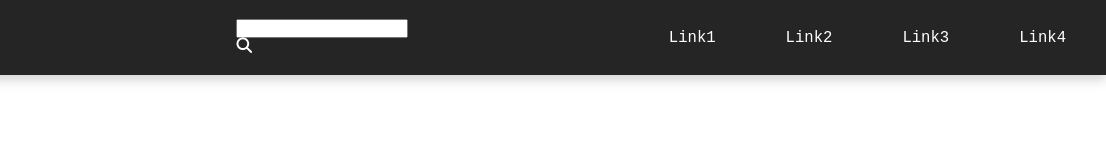
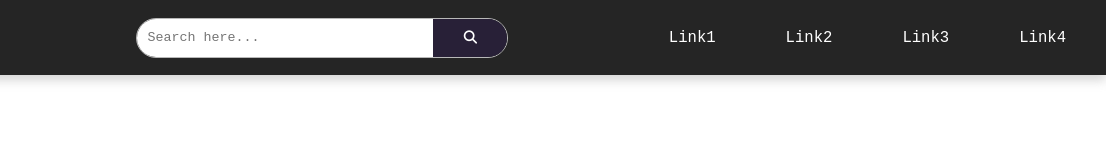
Before and after one commit to ManikMaity/Revision-All, a plain HTML site: page HTML-CSS-REVISION/CSS-UNIQUE/index.html in a window 1280 px wide. Shown: the full height of the page, 174-1280 px from the left. Drawn offline with Linux system fonts and the light colour scheme.

Commit message:
HTML & CSSS Revision complete

```diff
--- a/HTML-CSS-REVISION/CSS-UNIQUE/index.html
+++ b/HTML-CSS-REVISION/CSS-UNIQUE/index.html
@@ -17,11 +17,11 @@
             <img src="./AliExpress-Logo.png" alt="">
         </div>
 
-        <div>
-            <input type="text" name="" id="">
-            <div>
+        <div class="search-box">
+            <input type="text" name="" id="" placeholder="Search here...">
+            <button>
                 <i class="fa-solid fa-magnifying-glass"></i>
-            </div>
+            </button>
         </div>
 
         <ul>
--- a/HTML-CSS-REVISION/CSS-UNIQUE/style.css
+++ b/HTML-CSS-REVISION/CSS-UNIQUE/style.css
@@ -48,3 +48,36 @@ header ul a{
 header ul a:hover{
     background-color: #4b4b4b;
 }
+
+
+.search-box{
+    display: flex;
+    align-items: center;
+    justify-content: space-between;
+    width: 30%;
+    border-radius: 50px;
+    height: 40px;
+    border: 1px solid #b8b8b8;
+}
+
+.search-box input{
+    height: 100%;
+    width: 80%;
+    border-radius: 25px 0 0 25px;
+    border: none;
+    padding: 10px;
+    outline: none;
+}
+
+.search-box button{
+    height: 100%;
+    width: 20%;
+    background-color: rgb(40, 32, 55);
+    display: grid;
+    place-content: center;
+    color: #fff;
+    border: none;
+    outline: none;
+    border-radius: 0px 25px 25px 0px;
+    cursor: pointer;
+}
```
